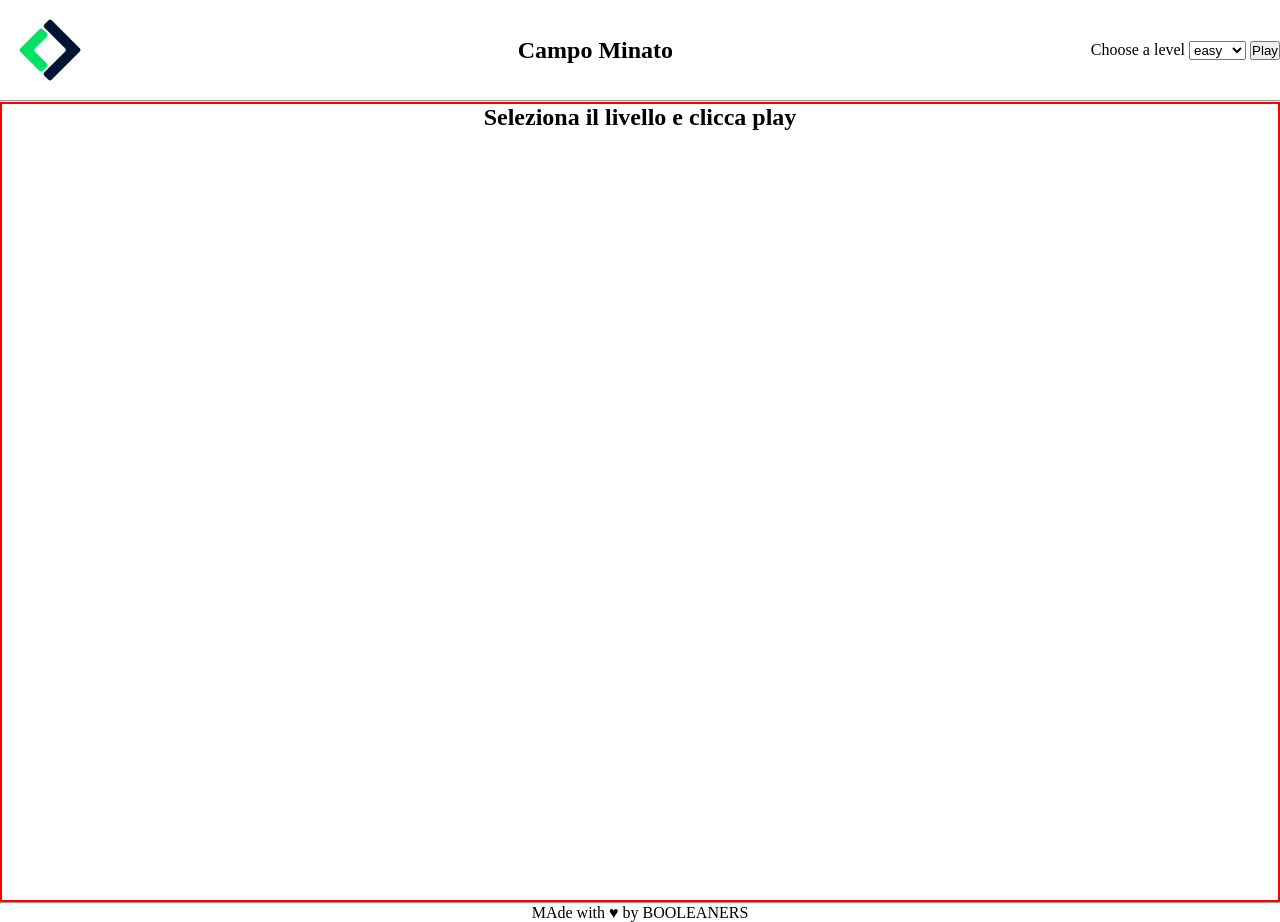
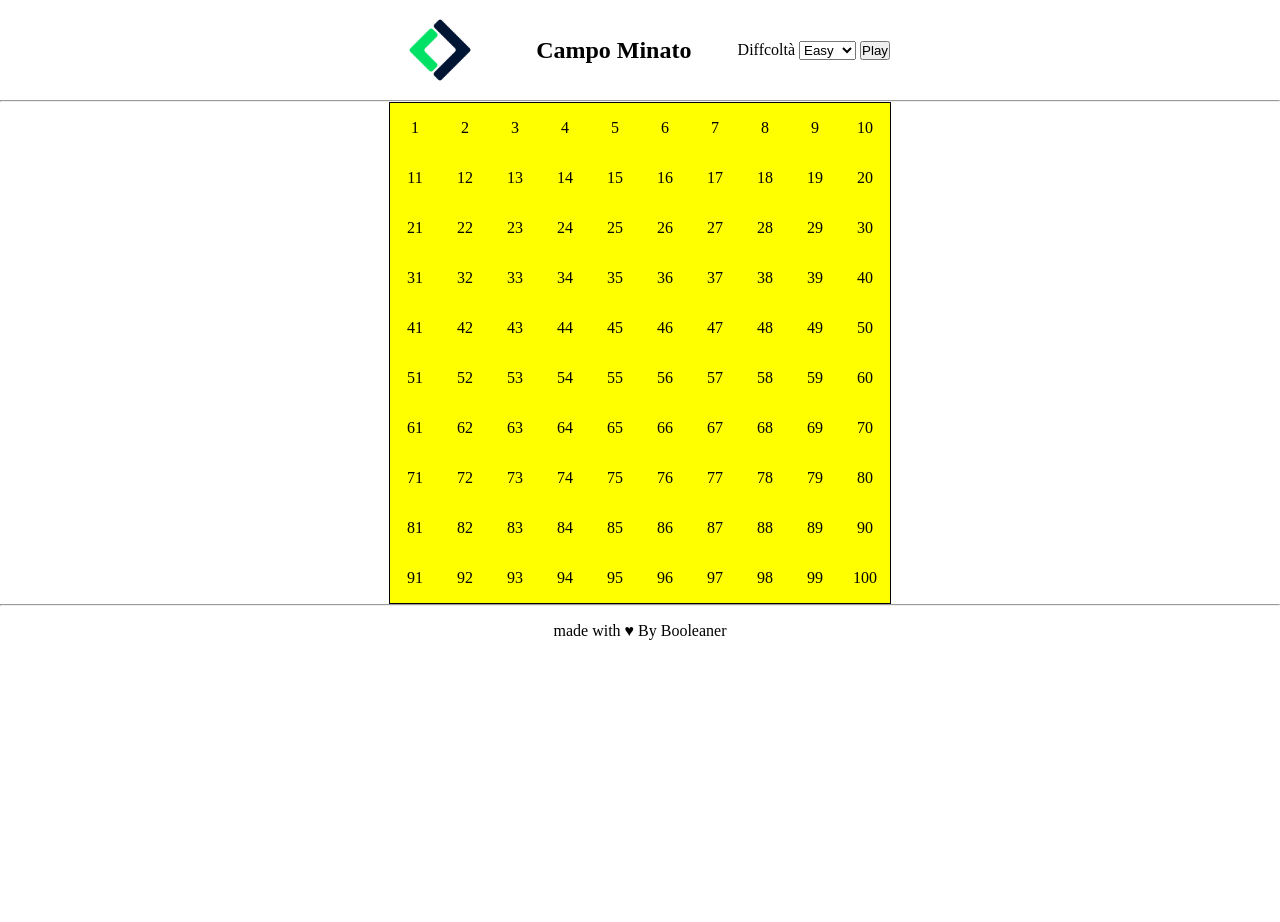
Before and after one commit to EnricoCirilli/js-campominato-grid, a plain HTML site: page index.html in a window 1280 px wide. Both pictures are taken after a click on the button "Play". After the commit the page ends 800 px from the top, so only its background shows below. Drawn offline with Linux system fonts and the light colour scheme.

Commit message:
add: exercise

```diff
--- a/index.html
+++ b/index.html
@@ -9,32 +9,43 @@
 </head>
 
 <body>
-    <section class="header">
-        <img src="img/mobile-logo copy.png" alt="">
-        <h1>Campo Minato</h1>
-        <div>
-            <label for="cars">Choose a level</label>
-            <select>
-                <option value="level1">easy</option>
-                <option value="level2">hard</option>
-                <option value="level3">Crazy</option>
-            </select>
-            <button id="btn-play"> Play</button>
-            <p id="demo"></p>
+    <section>
+
+        <!-- Header-->
+        <div class="header">
+            <img src="img/mobile-logo copy.png" alt="logo boolean">
+            <h1>Campo Minato</h1>
+            <div class="toolbar">
+                <label for="level">Diffcoltà</label>
+                <select name="level" id="level">
+                    <option value="1">Easy</option>
+                    <option value="2">Hard</option>
+                    <option value="3">Crazy</option>
+                </select>
+                <button id="play-btn">Play</button>
+            </div>
+
         </div>
-    </section>
-    <hr>
-    <section class="main">
-        <div class="container">
-            <h2>Seleziona il livello e clicca play</h2>
-            <!-- <div class="row">
-                <div class="col">1</div>
+
+        <hr>
+
+
+        <!-- Main-->
+        <div id="grid" class="main-grid hidden">
+            <h2 id="title">Seleziona il livello di difficoltà e genera la griglia</h2>
+            <!-- <div class="square">
+                <span>1</span>
+
             </div> -->
+        </div>
+        <!-- /Main-->
+        <hr>
 
-    </section>
-    <hr>
-    <section class="footer">
-        <span>MAde with &hearts; by BOOLEANERS</span>
+        <!-- Footer-->
+        <div class="footer">
+            made with &hearts; By Booleaner
+        </div>
+        <!-- /Footer-->
     </section>
     <script src="script.js"></script>
 </body>
--- a/script.js
+++ b/script.js
@@ -1,19 +1,100 @@
-// ### Svolgimento
-// 1. Creare un nel documento html la struttura che include:
+document.getElementById("play-btn").addEventListener("click", startGame);
 
-// Logo img titolo e
-//  buttone cliccabile "play"
+const clickedCells = [];
 
-// creo la griglia in html
-// creo il footer
+/* if (clickedNumber === generateBombs){
+        currentCell.style.backgroundColor = 'red';
+        result = " sei fuori dal gioco"
+}else if()
+*/
 
-// 2. Creo nel file css lo stile della pagina ordinato
 
-// 3. in JS
-// -collego il tasto "play "
-// -devo richimare il domunto in html dove andro ad aggiungere
-// la mia griglia 10 x 10;
+// Funzuone principale del gioco
+function startGame() {
+
+    const level = document.getElementById("level").value;
+    console.log(level);
 
 
 
-document.getElementById("play-btn").addEventListener("click", startGame);
+    let cellSize
+    let gridSize;
+    switch (level) {
+        case "1":
+            gridSize = 100;
+            cellSize = 10;
+            break;
+        case "2":
+            gridSize = 81;
+            cellSize = 9;
+            break;
+        case "3":
+            gridSize = 49;
+            cellSize = 7;
+            break;
+        default:
+            gridSize = 100;
+            cellSize = 10;
+            break;
+    }
+    console.log(gridSize);
+
+    //generare le bombe
+    const bombs = generateBombs(gridSize);
+    console.log(bombs);
+
+    const maxClicks = gridSize - bombs.length;
+    console.log(maxClicks);
+
+
+    //aggiungo al title classe hidden
+    document.getElementById("title").classList.add("hidden");
+    //rimuoviamo griglia nascosta
+    const gridElem = document.getElementById("grid");
+    gridElem.innerHTML = "";
+    gridElem.classList.remove("hidden");
+
+    for (let i = 1; i <= gridSize; i++) {
+        const newCell = createGridCell(i, cellSize);
+        newCell.addEventListener("click", handleCellClick);
+        gridElem.append(newCell);
+    }
+}
+
+function createGridCell(innerNumber, cellSize) {
+    const cell = document.createElement("div");
+    cell.classList.add("square");
+    cell.style.width = `calc(100% / ${cellSize})`;
+    cell.style.height = `calc(100% / ${cellSize})`;
+    cell.innerHTML = `<span>${innerNumber}</span>`
+    return cell;
+}
+//console.log(createGridCell(23));
+
+function handleCellClick() {
+    this.classList.add("clicked");
+    const clickedNumber = this.textContent;
+    console.log(clickedNumber);
+}
+
+// generiamo le bombe random math
+function getRndInteger(min, max) {
+    return Math.floor(Math.random() * (max - min + 1)) + min;
+}
+
+
+// generiamo le bombe
+function generateBombs(max) {
+    const result = [];
+    while (result.length < 16) {
+        const rndNum = getRndInteger(1, max);
+        if (!result.includes(rndNum)) {
+            result.push(rndNum);
+        }
+    }
+    return result;
+}
+
+document.querySelector('clicked').addEventListener(click, function () {
+    document.querySelector('square').style.backgroundColor = '#222';
+})
--- a/style.css
+++ b/style.css
@@ -1,35 +1,52 @@
 *{
+  box-sizing: inherit;
   margin: 0;
   padding: 0;
-  box-sizing: border-box;
+
 }
 
+.body{
+  display: flex;
+  flex-direction: column;
+  width: 100%;
+  height: 100vh;
+}
+.header{
+  display: flex;
+  justify-content: space-between;
+  align-items: center;
+  width: 500px;
+  margin: 0 auto;
+}
 img{
   max-width: 100px;
 }
-.header{
- display: flex;
- justify-content: space-between;
- align-items: center;
+
+.main-grid{
+  width: 500px;
+  height: 500px;
+  border: 1px solid black;
+  display:flex;
+  flex-wrap: wrap;
+  align-content: flex-start;
+  margin: 0 auto;
 }
-.container{
-  height: 100vh;
-  border: red solid 2px;
+.square{
+  width: calc(100% / 10);
+  height: calc(100% / 10);
+ background-color: yellow;
+  display: flex;
+  justify-content: center;
+  align-items: center;
 }
-h2{
-  text-align: center;
-}
-.row{
-  border: 1px red solid;
-  display: flex;
-  flex-wrap: wrap;
-}
-.col{
- width: calc(100%/3);
- border: 1px red solid;
- text-align: center;
+.square.clicked{
+  background-color:limegreen;
 }
 
 .footer{
   text-align: center;
+  width: 500px;
+  padding: 1rem;
+  margin: 0 auto;
+
 }
```
